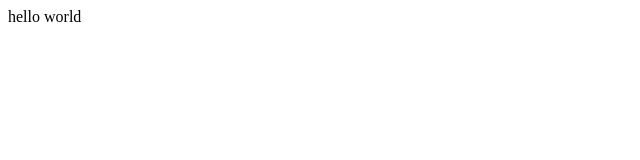
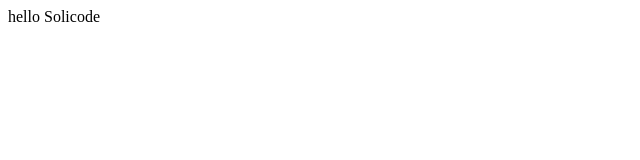
Before and after one commit to MSaalali/Da.shadow, a plain HTML site: page index.html in a window 1280 px wide. Shown: the full height of the page, 0-640 px from the left. Drawn offline with Linux system fonts and the light colour scheme.

Commit message:
Update index.html
i changed the paragraphe

```diff
--- a/index.html
+++ b/index.html
@@ -1 +1 @@
-<p> hello world </p>
+<p> hello Solicode </p>
```
